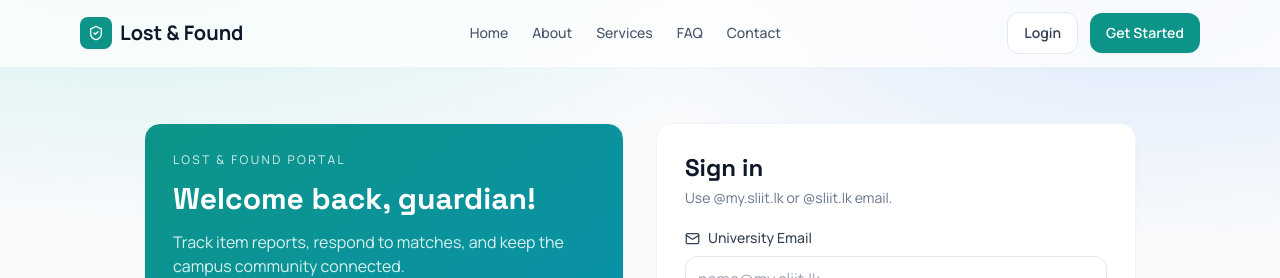
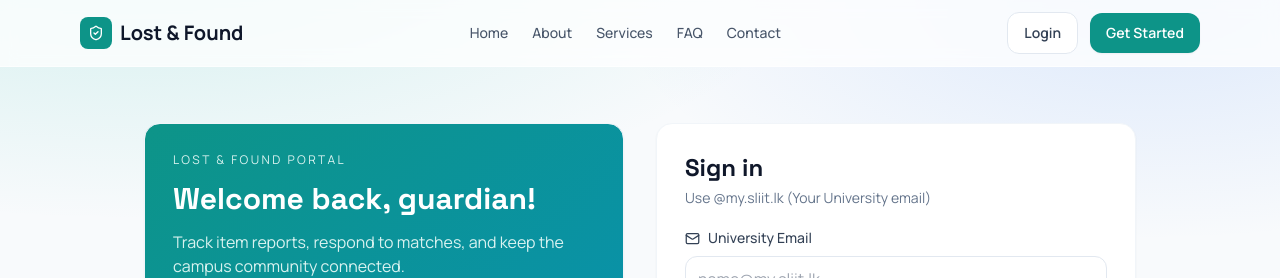
Before and after one commit to akilatheshan23-lang/Lost_and_Found_Platform, a React app in the folder frontend/: page /login in a window 1280 px wide. Shown: the top 278 px of the page. Built offline with nearby package versions, Linux system fonts and the light colour scheme; no server answers; the HTML template or start-up script is replaced by a standard one.

Commit message:
Update login page

```diff
--- a/frontend/src/Components/Login/Login.jsx
+++ b/frontend/src/Components/Login/Login.jsx
@@ -30,7 +30,7 @@ function Login() {
       : null
 
     if (!role) {
-      setError('Use @my.sliit.lk (students) or @sliit.lk (admins)')
+      setError('Use @my.sliit.lk (Your University email)')
       return
     }
 
@@ -97,7 +97,7 @@ function Login() {
 
         <form className="surface p-7 animate-fade-up-delay-1" onSubmit={handleSubmit}>
           <h2 className="text-2xl font-bold text-slate-900">Sign in</h2>
-          <p className="mt-1 text-sm text-slate-500">Use @my.sliit.lk or @sliit.lk email.</p>
+          <p className="mt-1 text-sm text-slate-500">Use @my.sliit.lk (Your University email)</p>
 
           {error && <p className="mt-4 rounded-lg border border-red-200 bg-red-50 px-3 py-2 text-sm text-red-700">{error}</p>}
           <label className="mt-5 block text-sm font-medium text-slate-700 inline-flex items-center gap-2"><Mail size={15} /> University Email</label>
@@ -108,7 +108,7 @@ function Login() {
             value={email}
             onChange={(e) => setEmail(e.target.value)}
             pattern="^[A-Za-z0-9._%+-]+@(my\.sliit\.lk|sliit\.lk)$"
-            title="Use @my.sliit.lk (students) or @sliit.lk (admins)"
+            title="Use @my.sliit.lk (Your University email)"
             required
           />
 
--- a/frontend/src/Components/Register/Register.jsx
+++ b/frontend/src/Components/Register/Register.jsx
@@ -131,7 +131,8 @@ function Register({ isAdminCreate = false }) {
       if (isAdminCreate) {
         history('/admin-dashboard');
       } else {
-        history('/users');
+        // After successful registration, send the user to the login page
+        history('/login');
       }
     } catch (err) {
       console.error('Registration error:', err);
```
